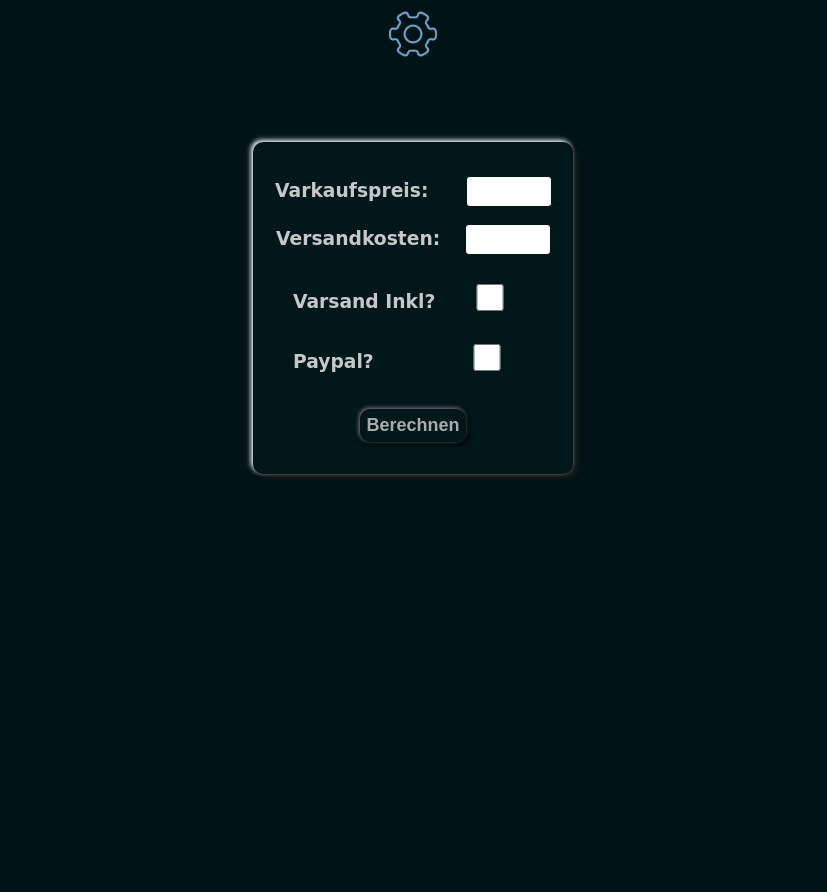
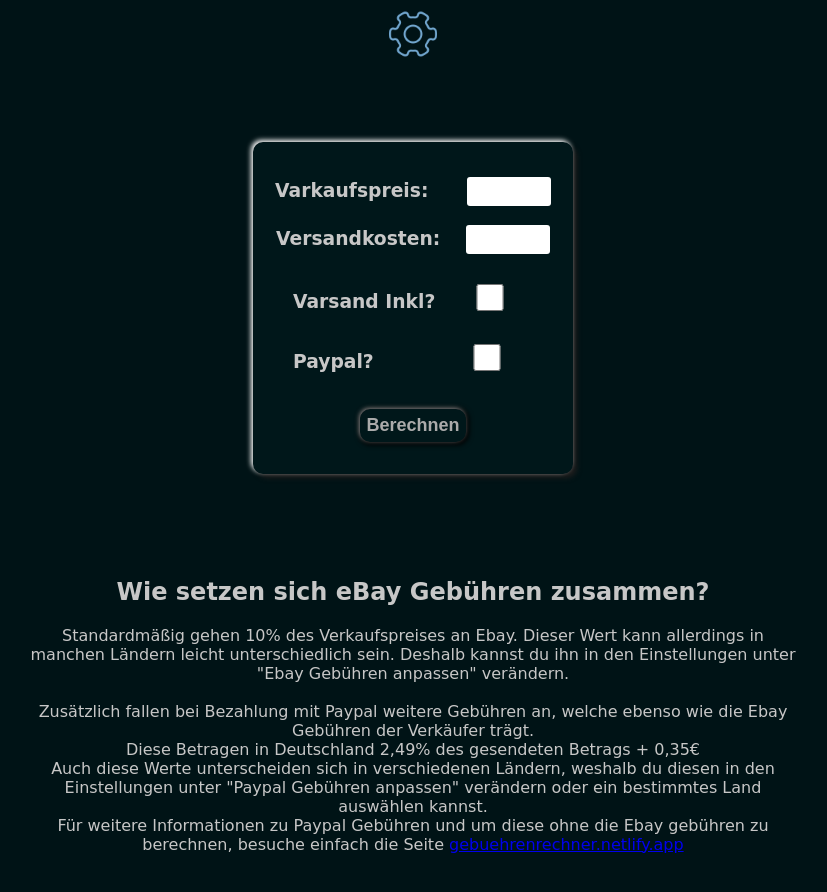
Before and after one commit to Julianlau1998/Fee-Calculaor-For-Ebay-Fees, a plain HTML site: page index.html in a window 1280 px wide. Shown: the part 92-984 px from the top of the page, without its empty margins (227-1054 px from the left). Before the commit the page ends 800 px from the top, so only its background shows below. Drawn offline with Linux system fonts and the light colour scheme.

Commit message:
Added Text

```diff
--- a/index.css
+++ b/index.css
@@ -97,9 +97,24 @@
     margin-bottom: 1rem;
 }
 
+#textDiv {
+    margin-top: 31rem;
+    width: 60vw;
+    position: absolute;
+    left: 50%;
+    transform:translateX(-50%);
+    padding-bottom: 15rem;
+}
+
 @media (min-width: 500px) {
     .settingsImage {
         margin-top: 0rem;
+    }
+}
+
+@media (max-width: 900px) {
+    #textDiv {
+        width: 90%;
     }
 }
 
--- a/index.html
+++ b/index.html
@@ -119,6 +119,27 @@
         </button>
         <br>
     </div>
+    <div id="textDiv">
+        <h2 class="explainTitle">
+            Wie setzen sich eBay Gebühren zusammen?
+        </h2>
+        <p>
+            Standardmäßig gehen 10% des Verkaufspreises an Ebay. Dieser Wert kann allerdings in manchen
+            Ländern leicht unterschiedlich sein. Deshalb kannst du ihn in den Einstellungen unter "Ebay Gebühren
+            anpassen" verändern.
+            <br><br>
+            Zusätzlich fallen bei Bezahlung mit Paypal weitere Gebühren an, welche ebenso wie die Ebay Gebühren
+            der Verkäufer trägt.
+            <br>
+            Diese Betragen in Deutschland 2,49% des gesendeten Betrags + 0,35€
+            <br>
+            Auch diese Werte unterscheiden sich in verschiedenen Ländern, weshalb du diesen in den Einstellungen
+            unter "Paypal Gebühren anpassen" verändern oder ein bestimmtes Land auswählen kannst.
+            <br>
+            Für weitere Informationen zu Paypal Gebühren und um diese ohne die Ebay gebühren zu berechnen, besuche
+            einfach die Seite <a href="https://gebuehrenrechner-paypal.netlify.app/">gebuehrenrechner.netlify.app</a>
+        </p>
+    </div>
 </body>
 
 <script>
```
